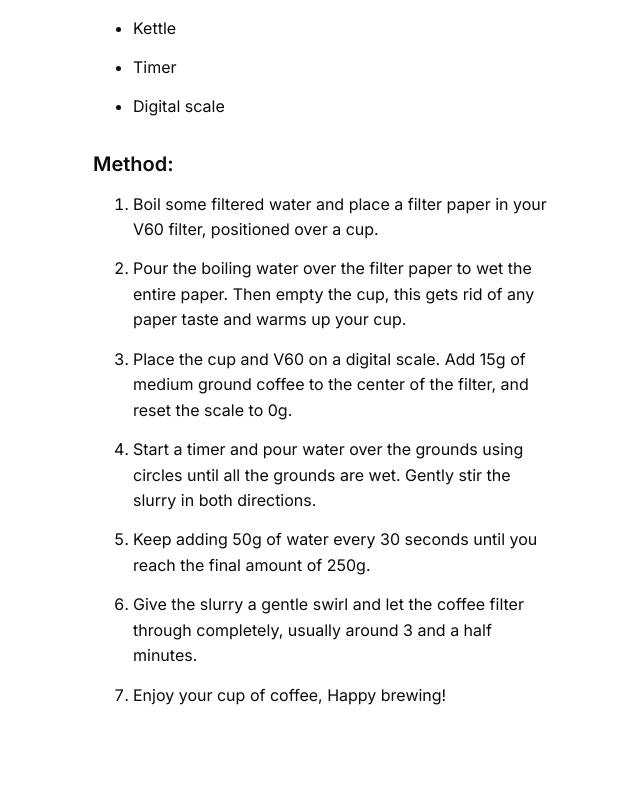
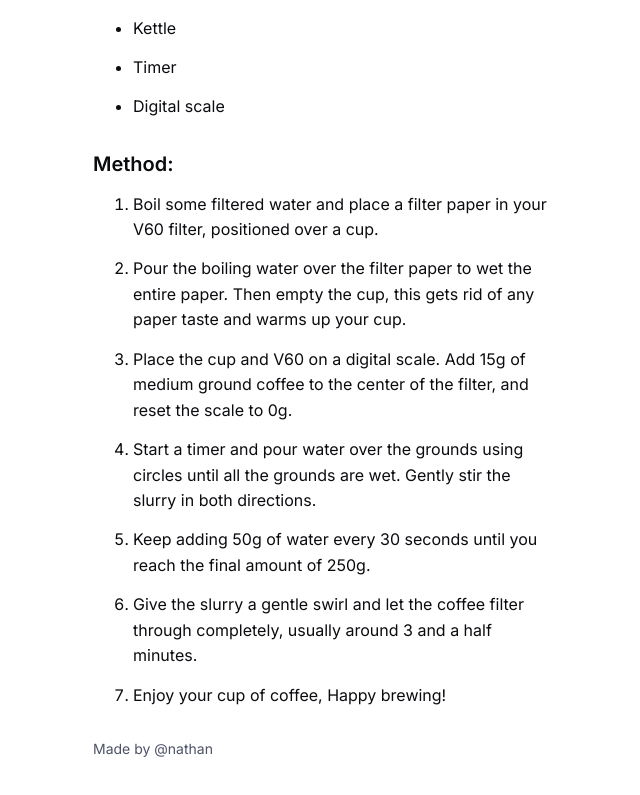
Before and after one commit to nathandorney/v60, a Next.js app: page / in a window 1280 px wide. Shown: the part 549-1344 px from the top of the page, without its empty margins (317-957 px from the left). Before the commit the page ends 1317 px from the top, so only its background shows below. Built offline with nearby package versions, Linux system fonts and the light colour scheme.

Commit message:
deploy pls

```diff
--- a/pages/index.js
+++ b/pages/index.js
@@ -6,6 +6,10 @@ export default function Home() {
       <div className="layout">
         <h1>V60 Recipe</h1>
         <Guide />
+
+        <a href="https://read.cv/nathan" className="note">
+          Made by @nathan
+        </a>
       </div>
     </>
   );
--- a/styles/globals.css
+++ b/styles/globals.css
@@ -57,7 +57,7 @@ h2 {
 }
 
 a {
-  color: inherit;
+  color: var(--grey-600);
   text-decoration: none;
 }
 p {
```
